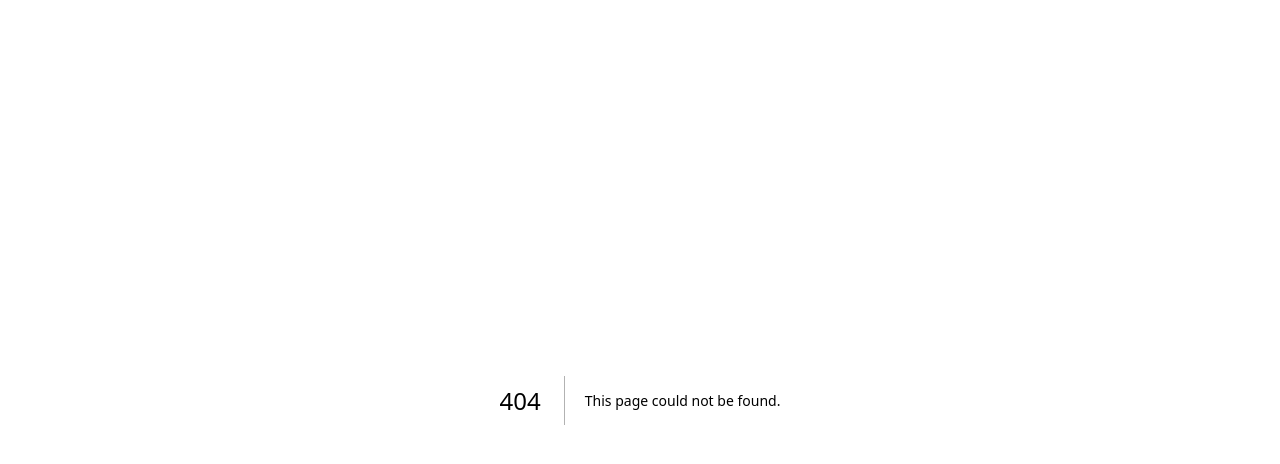
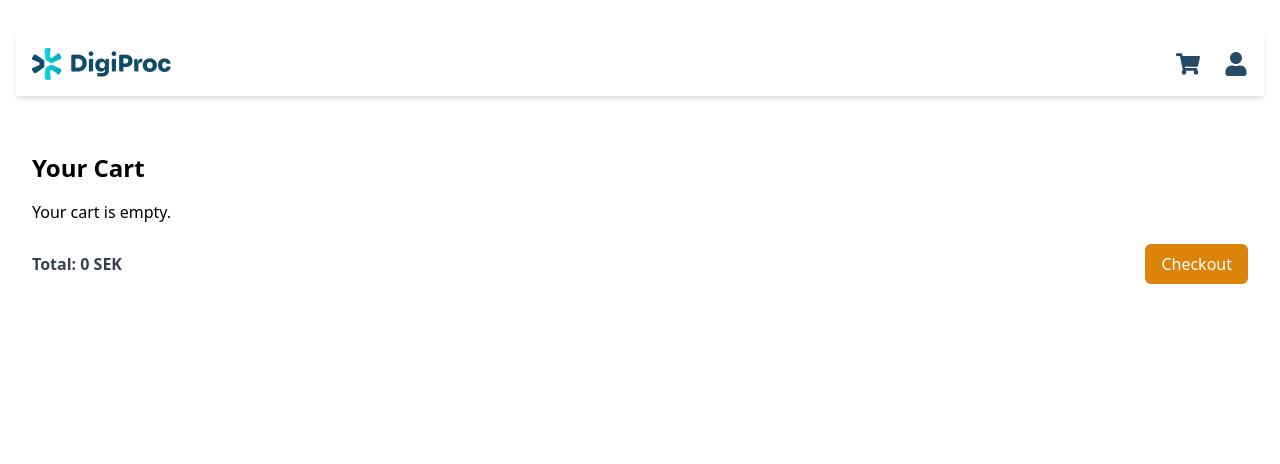
Before and after one commit to Xia-Hui-Liu/digi-proc, a Next.js app in the folder client/: page /cart in a window 1280 px wide. Before the commit this address had no page. Shown: the top 464 px of the page. Built offline with nearby package versions, Linux system fonts and the light colour scheme.

Commit message:
update cart display and context handling

```diff
--- a/client/src/components/Cart.tsx
+++ b/client/src/components/Cart.tsx
@@ -1,30 +1,50 @@
-// import React from 'react';
-// import { useCart } from '../context/CartContext';
-// import Image from 'next/image';
+import React, { useMemo } from 'react';
+import { useCart } from '../context/CartContext';
+import Image from 'next/image';
 
-// const Cart: React.FC = () => {
-//   const { cartItems } = useCart();
+const Cart: React.FC = () => {
+  const { cart } = useCart();
 
-//   return (
-//     <div className="container mx-auto px-4 py-8">
-//       <h1 className="text-2xl font-bold mb-4">Your Cart</h1>
-//       {cartItems.length === 0 ? (
-//         <p>Your cart is empty.</p>
-//       ) : (
-//         <ul>
-//           {cartItems.map((item, index) => (
-//             <li key={index} className="flex items-center justify-between p-2 border-b">
-//               <div>
-//                 <Image src={item.imageUrl} alt={item.name} className="w-20 h-20 object-cover" />
-//                 <p className="font-semibold">{item.name}</p>
-//                 <p>{item.price.toLocaleString('sv-SE')} SEK</p>
-//               </div>
-//             </li>
-//           ))}
-//         </ul>
-//       )}
-//     </div>
-//   );
-// };
+  const totalCost = useMemo(() =>
+    cart.reduce((sum, item) => sum + item.price, 0),
+    [cart]
+  );
 
-// export default Cart;
+  return (
+    <div className="container mx-auto px-4 py-8">
+      <h1 className="text-2xl font-bold mb-4">Your Cart</h1>
+      {cart.length === 0 ? (
+        <p>Your cart is empty.</p>
+      ) : (
+        <ul>
+          {cart.map((item, index) => (
+            <li key={index} className="flex items-center justify-between p-2 border-b">
+              <div className="flex items-center">
+                <Image
+                  src={item.imageUrl}
+                  alt={item.name}
+                  width={80}
+                  height={80}
+                  className="w-20 h-20 object-cover"
+                />
+                  <p className="font-semibold m-10">{item.name}</p>
+                  <p>{item.price.toLocaleString('sv-SE')} SEK</p>
+              </div>
+            </li>
+          ))}
+        </ul>
+      )}
+      <div className="mt-5 flex items-center justify-between">
+        <div className="font-semibold text-gray-700">
+          Total: {totalCost.toLocaleString('sv-SE')} SEK
+        </div>
+        <button className="bg-[#DC840A] text-white py-2 px-4 rounded-md hover:bg-blue-600">
+          Checkout
+        </button>
+      </div>
+
+    </div>
+  );
+};
+
+export default Cart;
--- a/client/src/context/CartContext.tsx
+++ b/client/src/context/CartContext.tsx
@@ -1,4 +1,4 @@
-import React, { createContext, useContext, useState, ReactNode } from 'react';
+import React, { createContext, useContext, useState, ReactNode, useEffect } from 'react';
 
 interface Product {
   name: string;
@@ -18,12 +18,23 @@ const CartContext = createContext<CartContextType | undefined>(undefined);
 export const CartProvider: React.FC<{ children: ReactNode }> = ({ children }) => {
   const [cart, setCart] = useState<Product[]>([]);
 
+  useEffect(() => {
+    const savedCartItems = localStorage.getItem('cart');
+    if (savedCartItems) {
+      setCart(JSON.parse(savedCartItems));
+    }
+  }, []);
+
   const addToCart = (product: Product) => {
-    setCart((prevCart) => [...prevCart, product]);
+    setCart((prev) => {
+      const updatedCart = [...prev, product];
+      localStorage.setItem('cart', JSON.stringify(updatedCart)); // Save to localStorage
+      return updatedCart;
+    });
   };
 
   return (
-    <CartContext.Provider value={{ cart, addToCart }}>
+    <CartContext.Provider value={{cart, addToCart }}>
       {children}
     </CartContext.Provider>
   );
--- /dev/null
+++ b/client/src/pages/cart.tsx
@@ -0,0 +1,17 @@
+import React from 'react';
+import { CartProvider } from '../context/CartContext';
+import Cart from '../components/Cart';
+import Navbar from '../components/Navbar';
+
+const CartPage: React.FC = () => {
+  return (
+    <CartProvider>
+      <div className="container mx-auto px-4 py-8">
+        <Navbar cartCount={0} />
+        <Cart />
+      </div>
+    </CartProvider>
+  );
+};
+
+export default CartPage;
```
